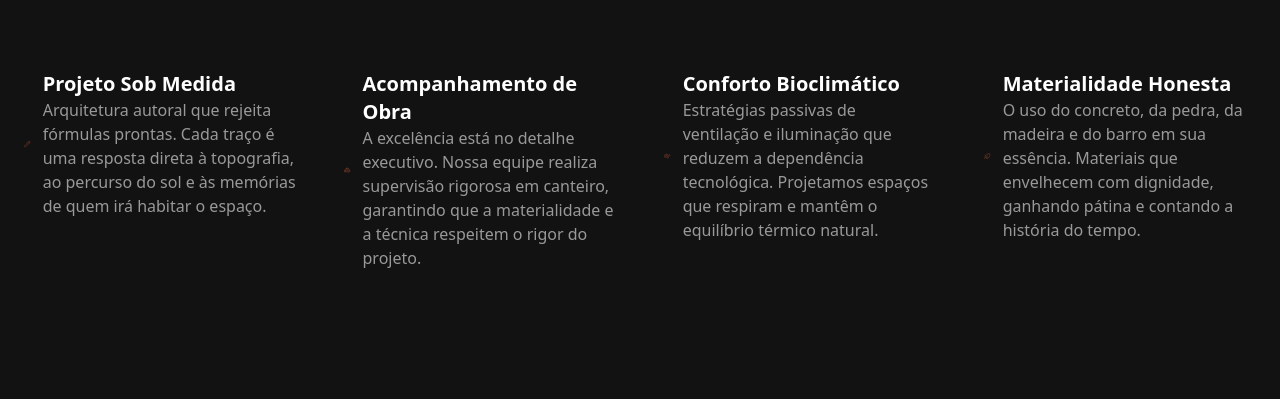
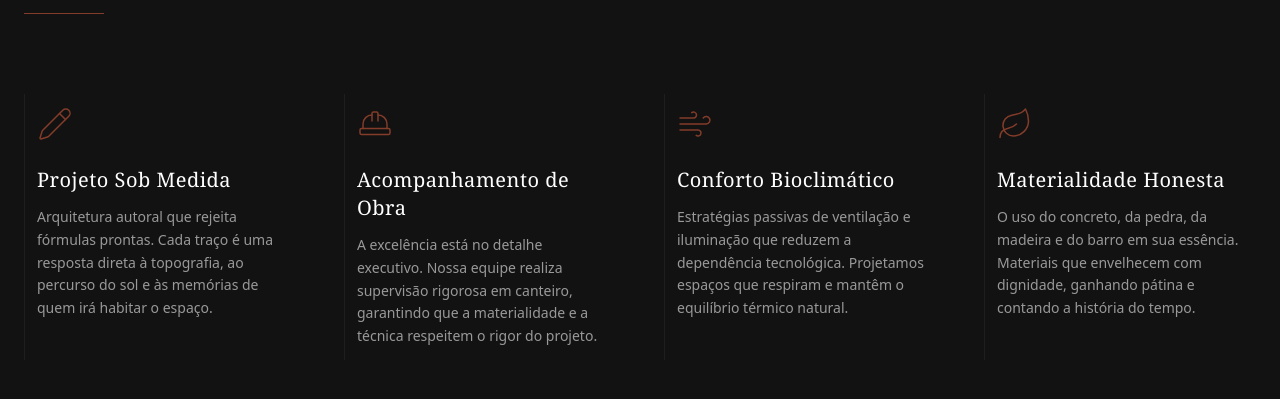
Before and after one commit to inventiiaagencia-cloud/estudio-cerrado-arquitetura, a React (Vite) app: page / in a window 1280 px wide. Shown: the part 3506-3905 px from the top of the page. Built offline with nearby package versions, Linux system fonts and the light colour scheme.

Commit message:
Reverted all changes back to version 3c1fc1e2ff94931e7103dcaab1536a14a29b34e6

```diff
--- a/src/components/Differentials.tsx
+++ b/src/components/Differentials.tsx
@@ -32,7 +32,7 @@ const Differentials = () => {
     <section id="metodo" className="relative py-20 md:py-36 bg-background">
       <div className="container mx-auto px-6">
         <div className="max-w-4xl mb-20">
-          <h2 className="text-4xl md:text-5xl font-serif text-white mb-4 md:mb-0 leading-tight">
+          <h2 className="text-4xl md:text-5xl font-serif text-white mb-6 leading-tight">
             Nossa abordagem técnica e sensorial.
           </h2>
           <div className="w-20 h-[1px] bg-primary"></div>
@@ -42,14 +42,19 @@ const Differentials = () => {
           {differentials.map((item, index) => (
             <div
               key={index}
-              className="flex flex-col items-start gap-4"
+              className="group flex flex-col items-start space-y-6 p-0 md:p-3 border-l border-white/5 hover:border-primary/40 transition-colors"
             >
-              <div className="flex items-center gap-3">
-                <item.icon className="h-8 w-8 text-primary" />
-                <div>
-                  <h3 className="text-xl font-semibold text-white">{item.title}</h3>
-                  <p className="text-muted-foreground">{item.description}</p>
-                </div>
+              <div className="p-0">
+                <item.icon className="w-9 h-9 text-primary stroke-[1px] group-hover:scale-105 transition-transform duration-500" />
+              </div>
+
+              <div className="space-y-3">
+                <h3 className="text-xl font-serif text-white tracking-wide">
+                  {item.title}
+                </h3>
+                <p className="text-muted-foreground leading-relaxed text-sm font-light">
+                  {item.description}
+                </p>
               </div>
             </div>
           ))}
```
